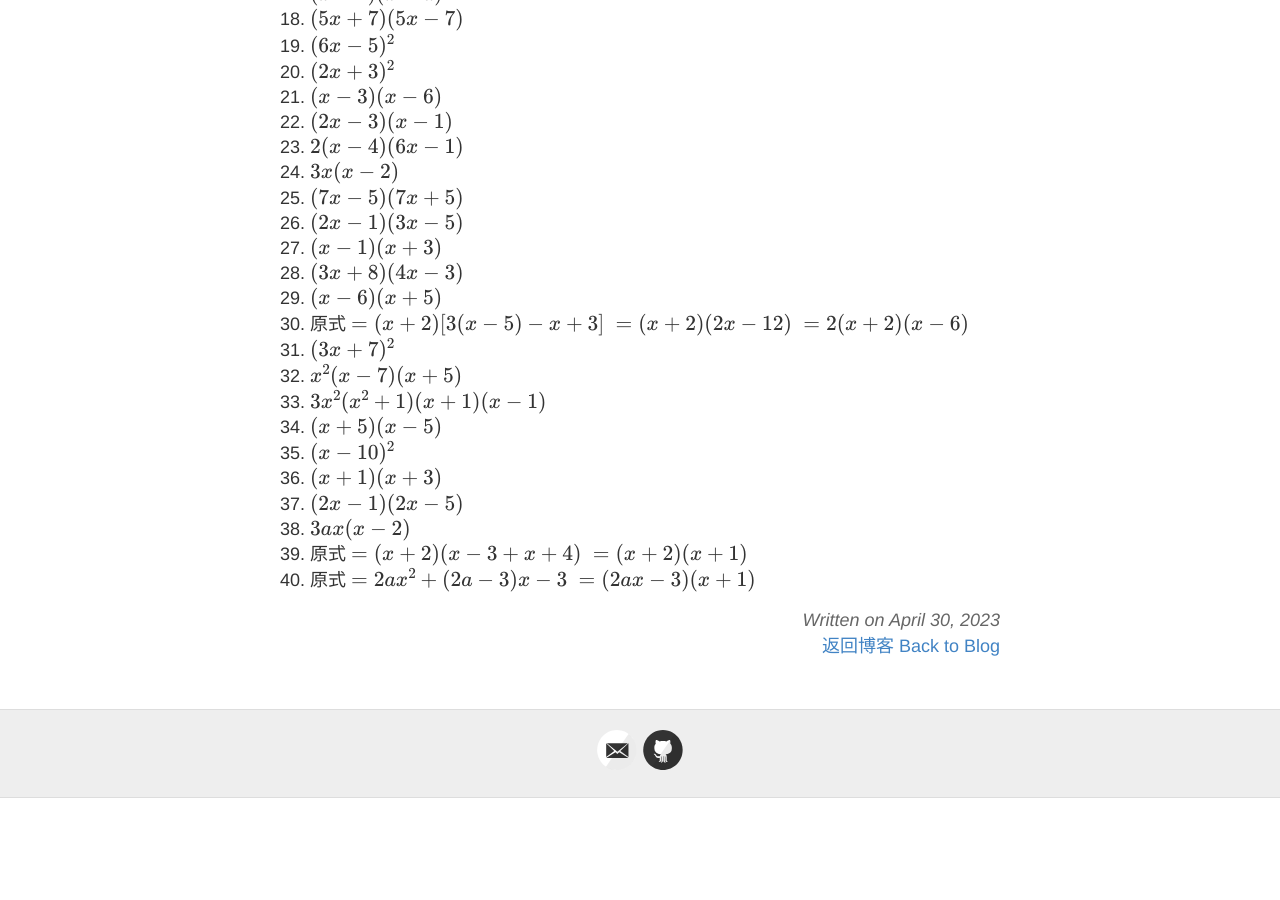
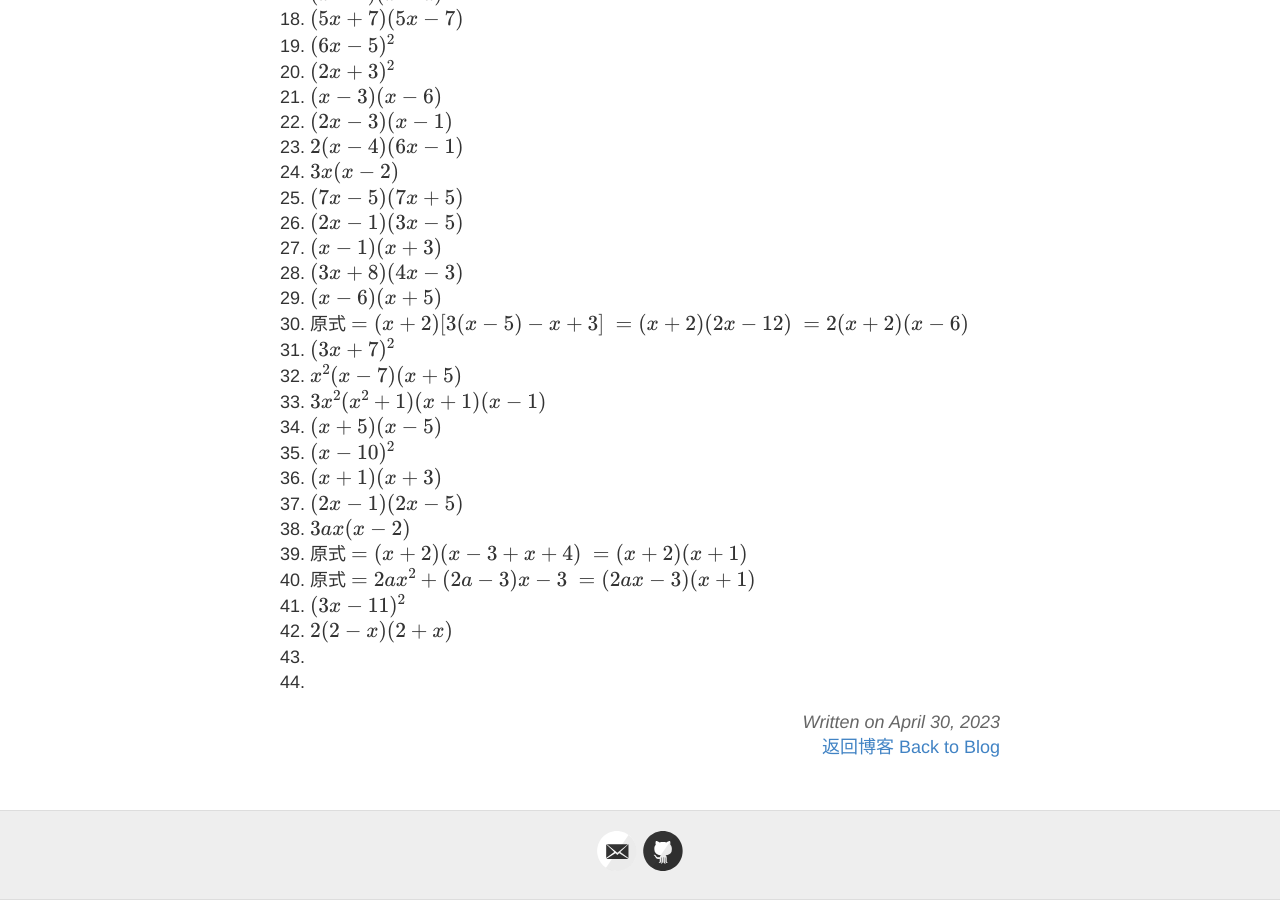
Before and after one commit to xieyuen/blog.github.io, a Jekyll site: the page built from _posts/2023-4-30-Factorization-Answer.md, in a window 1280 px wide and 900 px high, scrolled down 786 px. Built offline with Jekyll 4.4.1, drawn with Linux system fonts in a browser that asks for light colours; before the commit the page ends 1584 px from its top, so only the background shows below that.

Commit message:
Update 2023-4-30-Factorization-Answer.md

```diff
--- a/_posts/2023-4-30-Factorization-Answer.md
+++ b/_posts/2023-4-30-Factorization-Answer.md
@@ -48,3 +48,7 @@ permalink: /posts/2023/4/30/factorization-answer
 38. $ 3 a x ( x - 2 ) $
 39. 原式 $ = ( x + 2 ) ( x - 3 + x + 4 ) \\ = ( x + 2 ) ( x + 1 ) $
 40. 原式 $ = 2 a x ^ { 2 } + ( 2 a - 3 ) x -3 \\ = ( 2 a x - 3 ) ( x + 1 ) $
+41. $ ( 3 x - 11 ) ^ { 2 } $
+42. $ 2 ( 2 - x ) ( 2 + x ) $
+43. $  $
+44.
```
